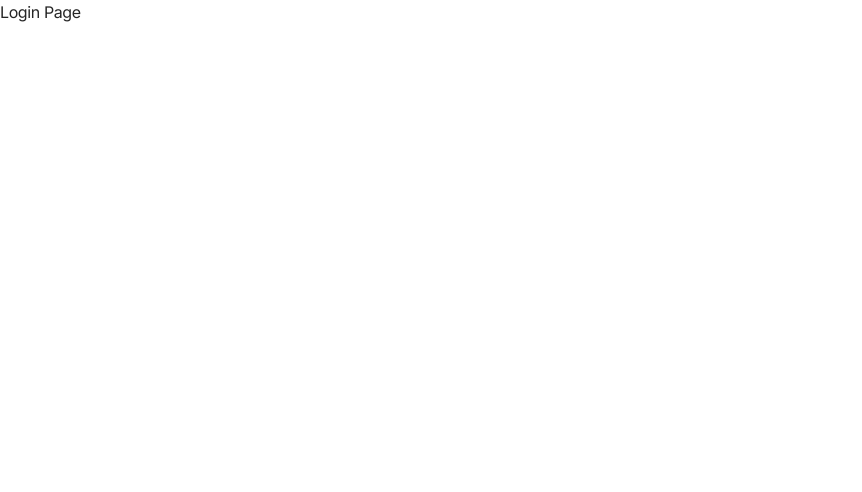
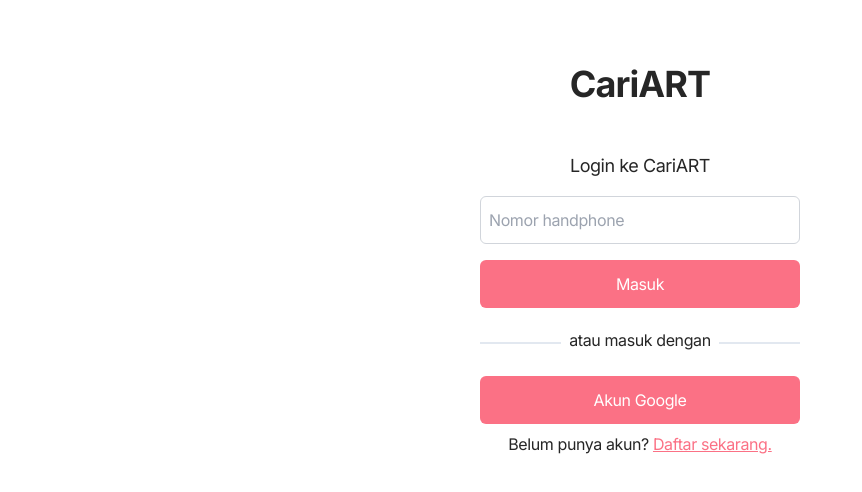
Before and after one commit to alfonsusac/art-findr, a Next.js app: page /login in a window 1280 px wide. Shown: the top 492 px of the page, without its empty margins (0-862 px from the left). Built offline with nearby package versions, Linux system fonts and the light colour scheme.

Commit message:
feat: initialize UI page & components for /masuk page

```diff
--- a/package.json
+++ b/package.json
@@ -13,10 +13,12 @@
     "clsx": "^2.1.0",
     "lucide-react": "^0.344.0",
     "next": "14.1.2",
-    "next-auth": "^4.24.6",
+    "next-auth": "^4.24.7",
     "react": "^18",
     "react-dom": "^18",
+    "react-hook-form": "^7.51.0",
     "react-hot-toast": "^2.4.1",
+    "react-phone-number-input": "^3.3.9",
     "tailwind-merge": "^2.2.1"
   },
   "devDependencies": {
--- /dev/null
+++ b/src/app/(auth)/login/components/LoginButtonGoogle.jsx
@@ -0,0 +1,19 @@
+"use client";
+
+import React from "react";
+import Image from "next/image";
+
+import { signIn } from "next-auth/react";
+
+export const LoginButtonGoogle = () => {
+  return (
+    <button
+      onClick={() => {
+        signIn("google");
+      }}
+      className="bg-rose-400 rounded-md text-white h-12 w-full"
+    >
+      Akun Google
+    </button>
+  );
+};
--- /dev/null
+++ b/src/app/(auth)/login/components/LoginForm.jsx
@@ -0,0 +1,62 @@
+"use client";
+
+import { useForm } from "react-hook-form";
+import { useState } from "react";
+import PhoneInput from "react-phone-number-input/react-hook-form-input";
+import { signIn } from "next-auth/react";
+
+import { generateOTP } from "@/lib/otpGenerator";
+
+export const LoginForm = () => {
+  const [phoneNumber, setPhoneNumber] = useState("");
+  const [showOtpInput, setShowOtpInput] = useState(false);
+
+  const {
+    control,
+    formState: { errors },
+    handleSubmit,
+  } = useForm();
+
+  const onSubmit = (data) => {
+    setPhoneNumber(data.phoneInput);
+    const otp = generateOTP();
+
+    setShowOtpInput(true);
+  };
+
+  return (
+    <>
+      {!showOtpInput ? (
+        <form onSubmit={handleSubmit(onSubmit)} className="flex flex-col gap-4">
+          <PhoneInput
+            name="phoneInput"
+            placeholder="Nomor handphone"
+            country="ID"
+            control={control}
+            rules={{
+              required: true,
+              pattern: /^(^\+62|62|^08)(\d{3,4}-?){2}\d{3,4}$/g,
+            }}
+            aria-invalid={errors.phoneInput ? "true" : "false"}
+            className="border border-gray-300 rounded-md px-2 h-12"
+          />
+          {errors.phoneInput?.type === "pattern" && (
+            <p role="alert" className="text-sm italic text-slate-400">
+              Masukkan nomor handphone yang valid.
+            </p>
+          )}
+          <button
+            type="submit"
+            className="bg-rose-400 rounded-md text-white h-12"
+          >
+            Masuk
+          </button>
+        </form>
+      ) : (
+        <div>
+          <p>Enter OTP sent to {phoneNumber}</p>
+        </div>
+      )}
+    </>
+  );
+};
--- a/src/app/(auth)/login/page.js
+++ b/src/app/(auth)/login/page.js
@@ -1,6 +1,34 @@
 import React from "react";
+
+import Link from "next/link";
+
+import { LoginForm } from "./components/LoginForm";
+import { LoginButtonGoogle } from "./components/LoginButtonGoogle";
+
 export const dynamic = "force-dynamic";
 
 export default function LoginPage() {
-  return <main>Login Page</main>;
+  return (
+    <main className="flex flex-col gap-2 items-center mt-6">
+      <div className="p-10">
+        <h3 className="text-4xl font-bold">CariART</h3>
+      </div>
+      <h1 className="mb-2 text-lg">Login ke CariART</h1>
+      <div className="w-80 items-center">
+        <LoginForm />
+        <div className="w-full my-8">
+          <p className="text-center border-b-2 border-slate-200 leading-[0.1em]">
+            <span className="bg-white px-2">atau masuk dengan</span>
+          </p>
+        </div>
+        <LoginButtonGoogle />
+        <p className="mt-2 text-center">
+          Belum punya akun?{" "}
+          <Link href="/register" className=" text-rose-400 underline">
+            Daftar sekarang.
+          </Link>
+        </p>
+      </div>
+    </main>
+  );
 }
```
Also changed, not shown: 1 other file (tests, documents, lock files or other folders).
